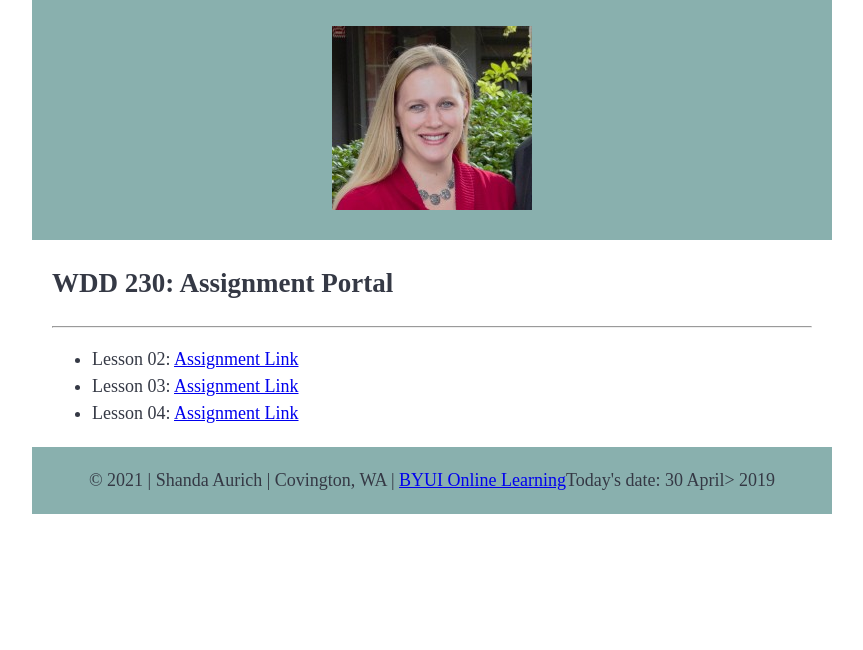
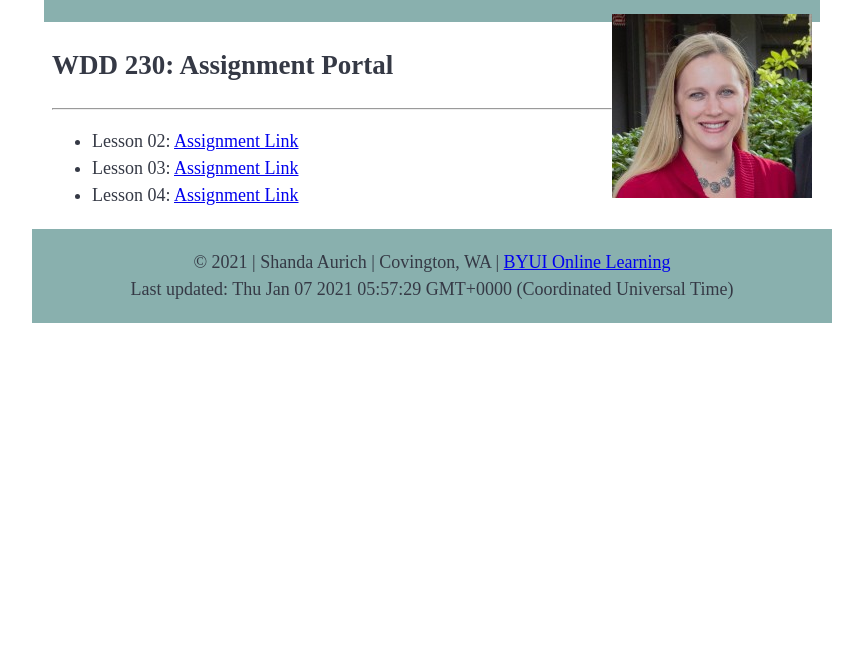
Before and after one commit to Shandarae1/shandarae1.github.io, a plain HTML site: page index.html in a window 1280 px wide. Shown: the part 150-800 px from the top of the page, without its empty margins (208-1071 px from the left). Drawn offline with Linux system fonts and the light colour scheme.

Commit message:
added js

```diff
--- a/css/main.css
+++ b/css/main.css
@@ -20,16 +20,16 @@ footer {
 }
 
 header {
-  padding: 1.25rem;
+  padding: .5rem;
   font-size: 24px;
-}
-
-.profile-pic {
-  float: right;
-  border: 1px solid #353945;
 }
 
 footer {
   background-color: #89b0ae;
   padding: 1.25rem;
 }
+
+img {
+  float: right;
+
+}
--- a/index.html
+++ b/index.html
@@ -12,14 +12,9 @@
   </head>
   <body>
     <header>
-        <div>
-            <h1>Shanda Aurich</h1>
-        </div>
+      <h1>Shanda Aurich</h1>
 
-
-     <div id="profile-pic">
-         <img src="images/profilethumbnail.jpg" alt="profile photo" />
-     </div>
+      <img src="images/profilethumbnail.jpg" alt="profile photo" />
     </header>
 
     <main>
@@ -34,9 +29,10 @@
       </section>
     </main>
     <footer>
-      &copy; 2021 | Shanda Aurich | Covington, WA |
-      <a href="https://www.byui.edu/online">BYUI Online Learning</a>Today's
-      date: 30 April> 2019
+      &copy; <span id="year"></span> | Shanda Aurich | Covington, WA |
+      <a href="https://www.byui.edu/online">BYUI Online Learning</a><br />Last
+      updated: <span id="date"></span>
     </footer>
+    <script src="script/javascript.js"></script>
   </body>
 </html>
--- /dev/null
+++ b/script/javascript.js
@@ -0,0 +1,10 @@
+const year = { year: "numeric" };
+
+let date = new Date(document.lastModified);
+
+document.getElementById("year").textContent = new Date().toLocaleDateString(
+  "en-US",
+  year
+);
+document.getElementById("date").textContent = date;
+console.log(date);
```
